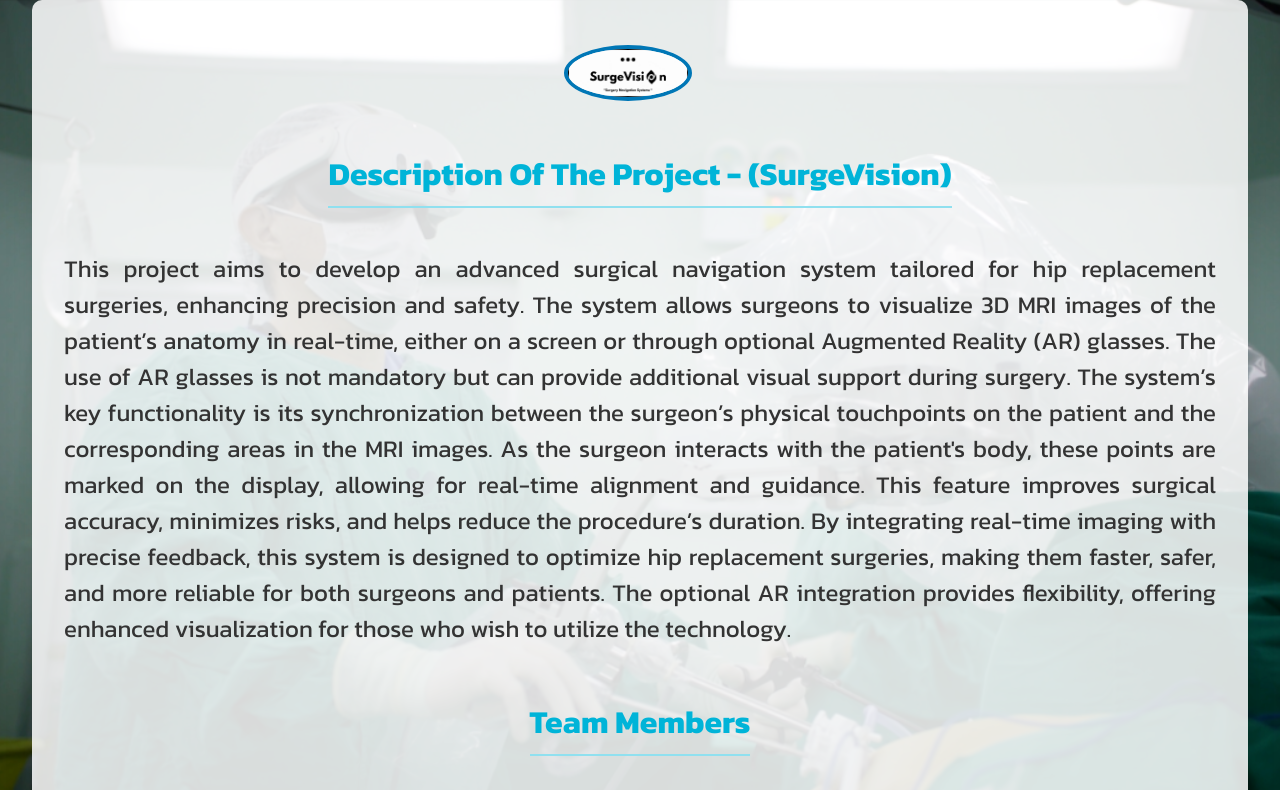
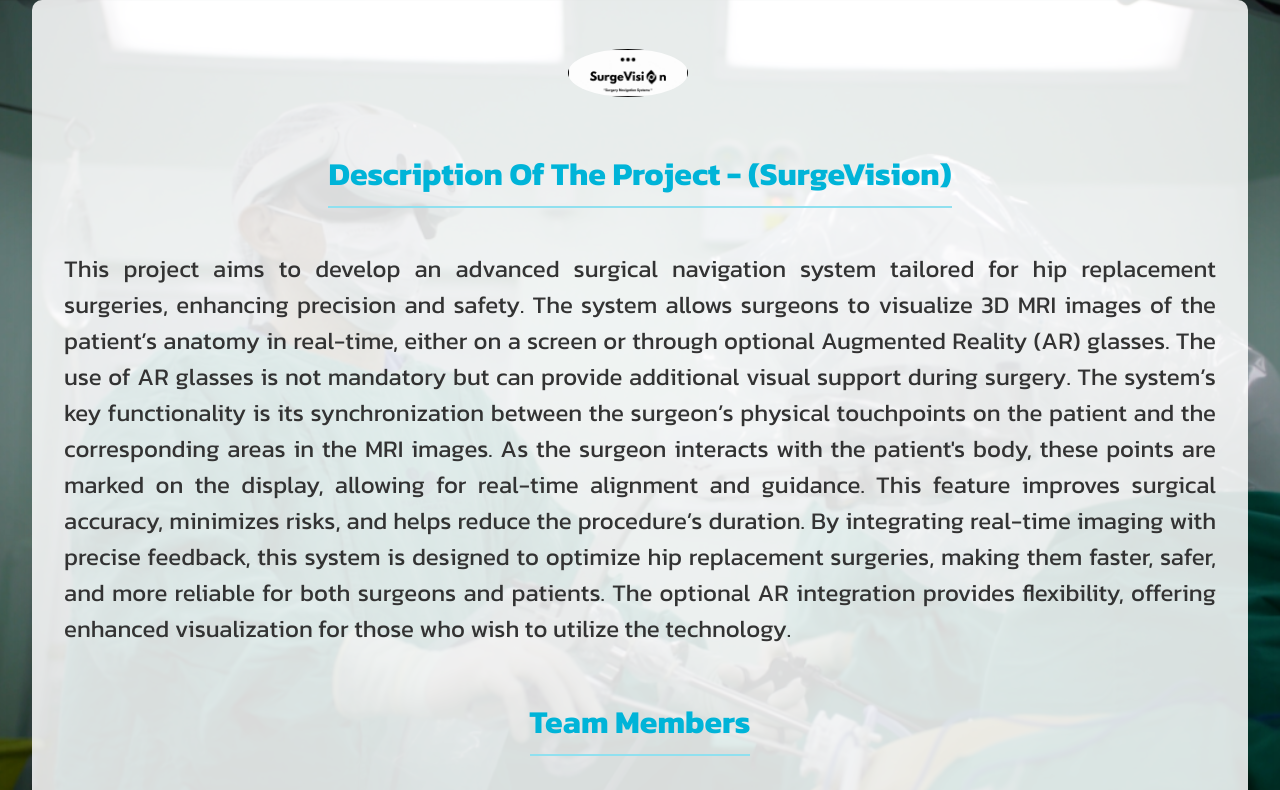
Before and after one commit to polatdeniz/final-project-website, a React (Vite) app: page / in a window 1280 px wide. Shown: the top 790 px of the page. Built offline with nearby package versions, Linux system fonts and the light colour scheme.

Commit message:
Update App.css

```diff
--- a/src/App.css
+++ b/src/App.css
@@ -36,7 +36,7 @@ body {
   margin-right: 1.5rem; /* Space between the logo and title */
   width: 120px; /* Adjust size as needed */
   height: auto; /* Maintain aspect ratio */
-  /* No border or border-radius */
+  /* Removed border and border-radius properties */
 }
 
 header h1 {
@@ -86,9 +86,9 @@ section h2 {
 img {
   width: 150px;
   height: 150px;
-  border-radius: 50%;
+  border-radius: 50%; /* Keep circle shape for team members */
   object-fit: cover;
-  border: 4px solid #0077b6;
+  border: none; /* Removed blue border */
   transition: transform 0.3s, box-shadow 0.3s;
 }
 
```
